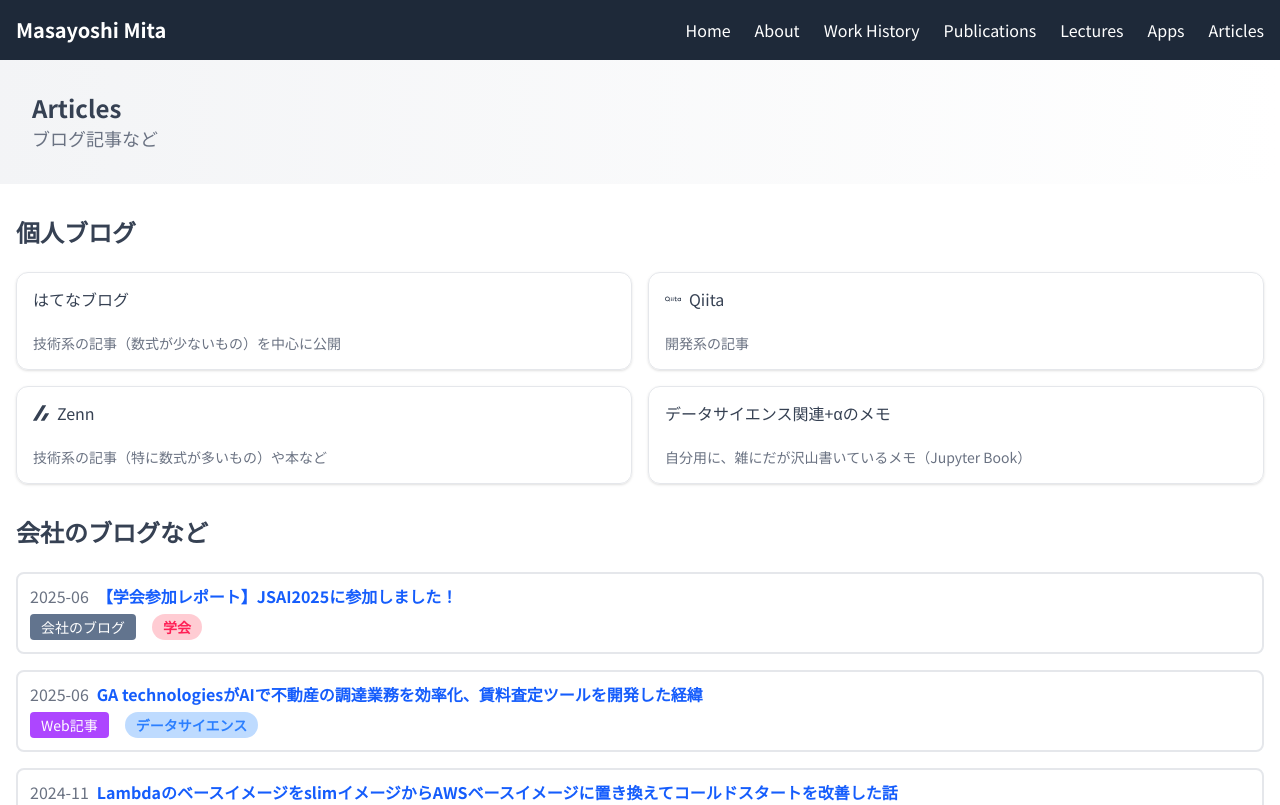
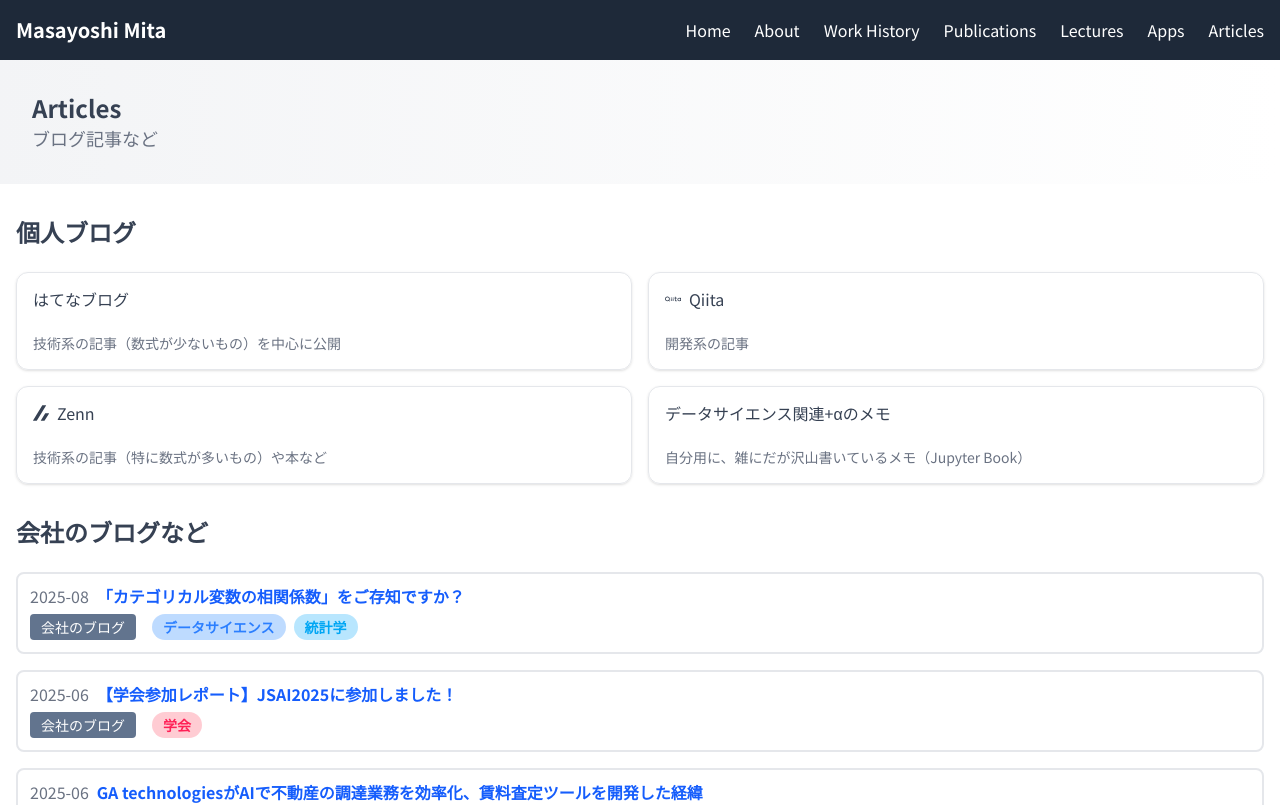
Before and after one commit to nigimitama/nigimitama.github.io, a Next.js app: page /articles in a window 1280 px wide. Shown: the top 805 px of the page. Built offline with nearby package versions, Linux system fonts and the light colour scheme.

Commit message:
add a link to a blog article

```diff
--- a/app/articles/page.tsx
+++ b/app/articles/page.tsx
@@ -74,6 +74,13 @@ const PersonalBlog = () => {
 
 const TechBlog = () => {
   const articles: ArticleLinkProps[] = [
+    {
+      date: "2025-08",
+      href: "https://zenn.dev/gatechnologies/articles/2025-07-31-ordinalcorr",
+      title: "「カテゴリカル変数の相関係数」をご存知ですか？",
+      category: "会社のブログ",
+      tags: ["データサイエンス", "統計学"],
+    },
     {
       date: "2025-06",
       href: "https://note.com/fine_coot1374/n/n250cbf6e93c8",
```
